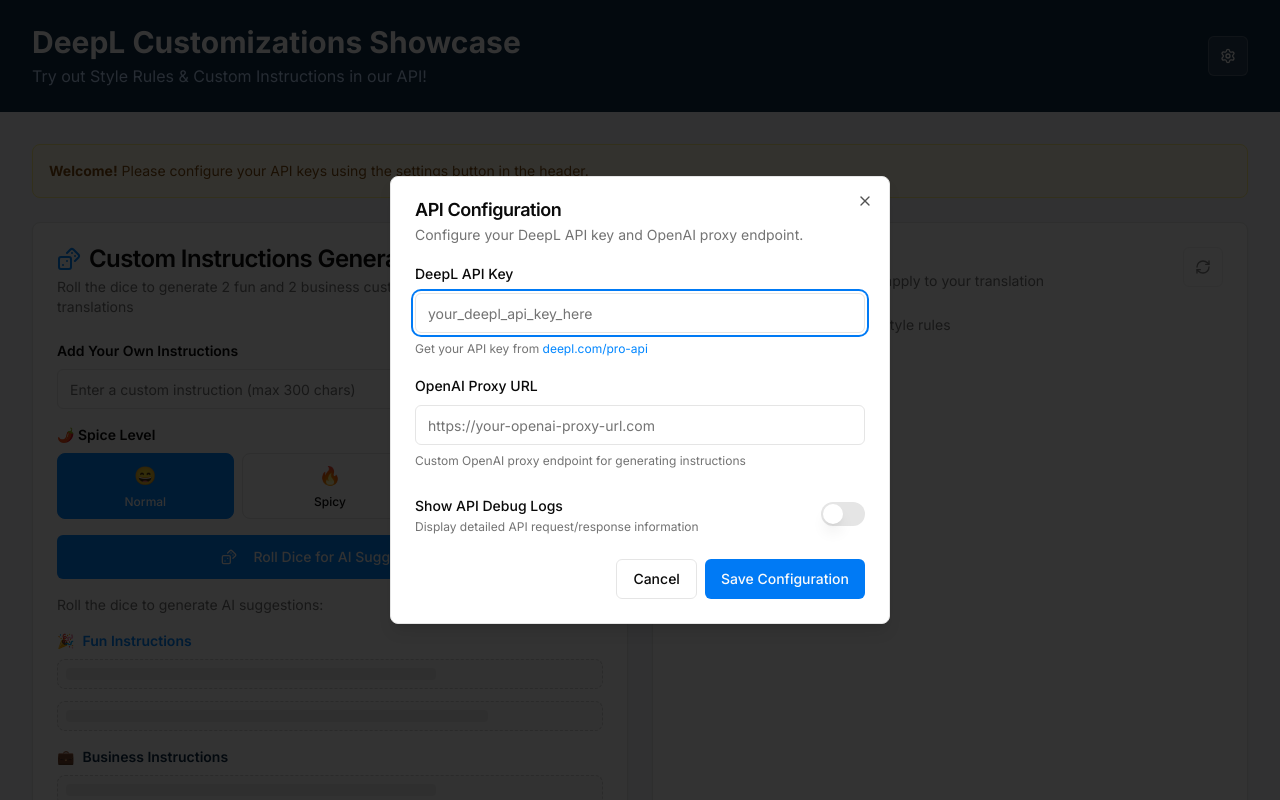
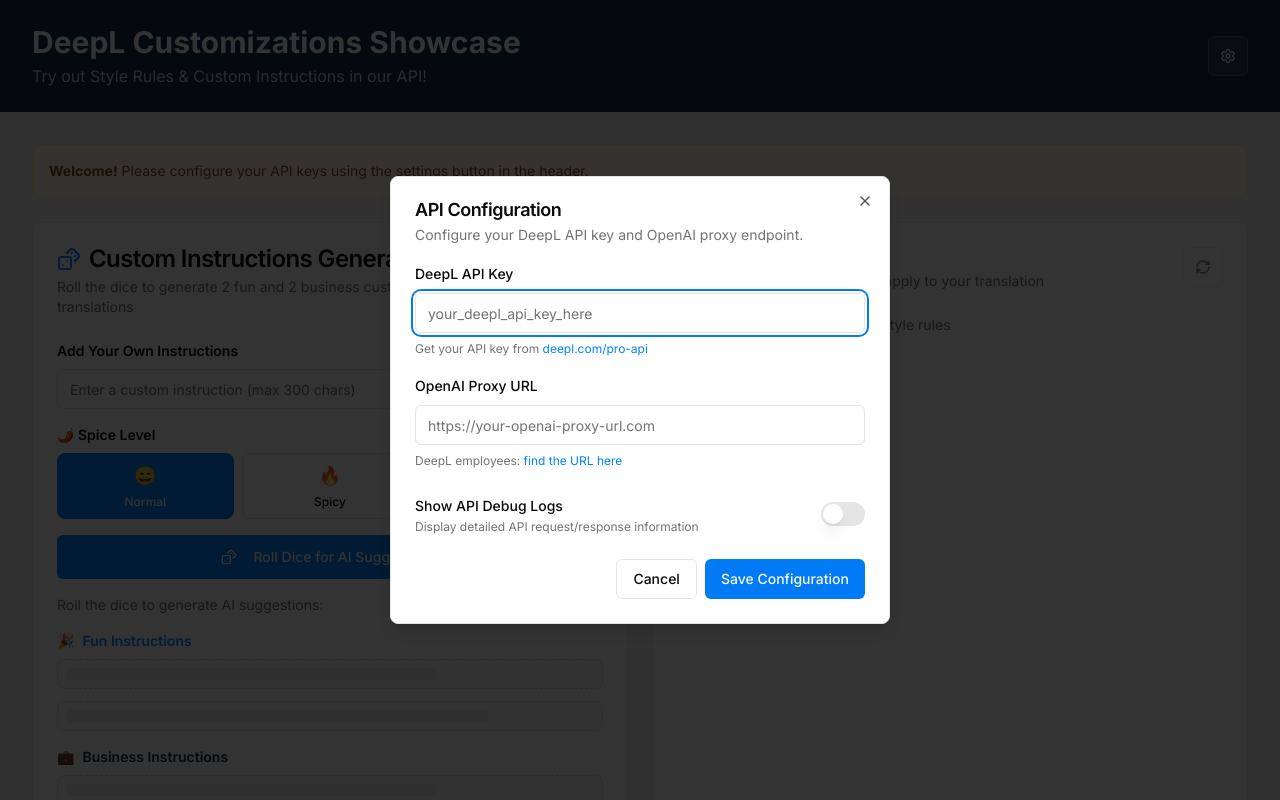
Before and after one commit to shirgoldbird/deepl-customizations-showcase, a Next.js app: page / in a window 1280 px wide. Both pictures are taken after a click on the button 1228 px from the left and 56 px from the top of the page. Shown: the top 800 px of the page. Built offline with nearby package versions, Linux system fonts and the light colour scheme.

Commit message:
add deepl vpn info

```diff
--- a/components/layout/SettingsModal.tsx
+++ b/components/layout/SettingsModal.tsx
@@ -68,7 +68,16 @@
         showDebugLogs,
         lastUpdated: new Date().toISOString(),
       });
-      toast.success("Settings saved successfully");
+
+      // Check if URL ends with deepl.dev and show VPN warning
+      if (data.openaiProxyUrl.includes("deepl.dev")) {
+        toast.warning("VPN required: You'll need to be on VPN to use this proxy", {
+          duration: 5000,
+        });
+      } else {
+        toast.success("Settings saved successfully");
+      }
+
       onClose();
     } catch (error) {
       toast.error("Failed to save settings");
@@ -128,7 +137,15 @@
               </p>
             )}
             <p className="text-xs text-muted-foreground">
-              Custom OpenAI proxy endpoint for generating instructions
+              DeepL employees:{" "}
+              <a
+                href="https://deepl.atlassian.net/wiki/spaces/OPS/pages/100893069/OpenAI+API+Proxy"
+                target="_blank"
+                rel="noopener noreferrer"
+                className="text-deepl-accent hover:underline"
+              >
+                find the URL here
+              </a>
             </p>
           </div>
 
```
